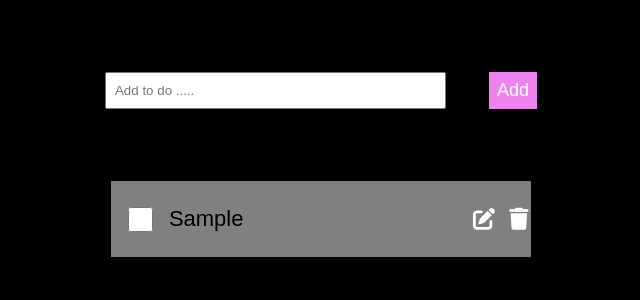
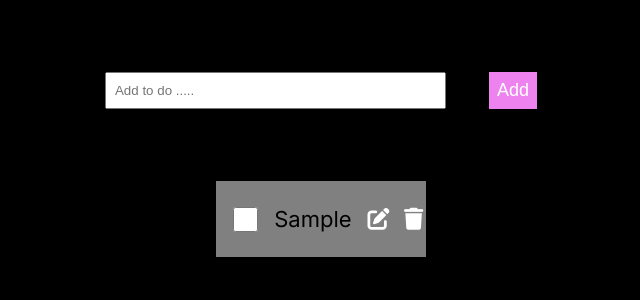
Before and after one commit to abhishekbadole8/keep_clone, a React (Create React App) app: page / in a window 1280 px wide. Both pictures are taken after typing "Sample" into the empty fields and a click on the button "Add". Shown: the top 300 px of the page, without its empty margins (319-959 px from the left). Built offline with nearby package versions, Linux system fonts and the light colour scheme.

Commit message:
css update

```diff
--- a/src/components/Todo.jsx
+++ b/src/components/Todo.jsx
@@ -1,6 +1,6 @@
 import "../styles.css"
 
-function Todo({ todos, editTodo, setEditTodo, handleEdit, handleDelete, handleUpdate, handleComplete, setInputValue,inputValue }) {
+function Todo({ todos, editTodo, setEditTodo, handleEdit, handleDelete, handleUpdate, handleComplete, setInputValue, inputValue }) {
 
     return (
         <>
@@ -15,14 +15,15 @@ function Todo({ todos, editTodo, setEditTodo, handleEdit, handleDelete, handleUp
 
                             <input type="checkbox" className="todo-complete" onClick={() => handleComplete(id)} />
 
-                            {editTodo.id ==id && editTodo.isEditing ?
+                            {editTodo.id == id && editTodo.isEditing ?
                                 <input type="text" className="todo-input-edit" value={inputValue} onChange={(e) => setInputValue(e.target.value)} /> :
-                                <input type="text" className="todo-input" value={content} />}
+                                // <input type="text"  value= />
+                                <p className="todo-input">{content}</p>}
                         </div>
 
                         <div className="buttons">
 
-                            {editTodo.id ==id && editTodo.isEditing?
+                            {editTodo.id == id && editTodo.isEditing ?
                                 <i class="fa-solid fa-upload" onClick={() => handleUpdate(id)}></i > :
                                 <i class="fa-solid fa-pen-to-square" onClick={() => handleEdit(todo)}></i>}
 
```
